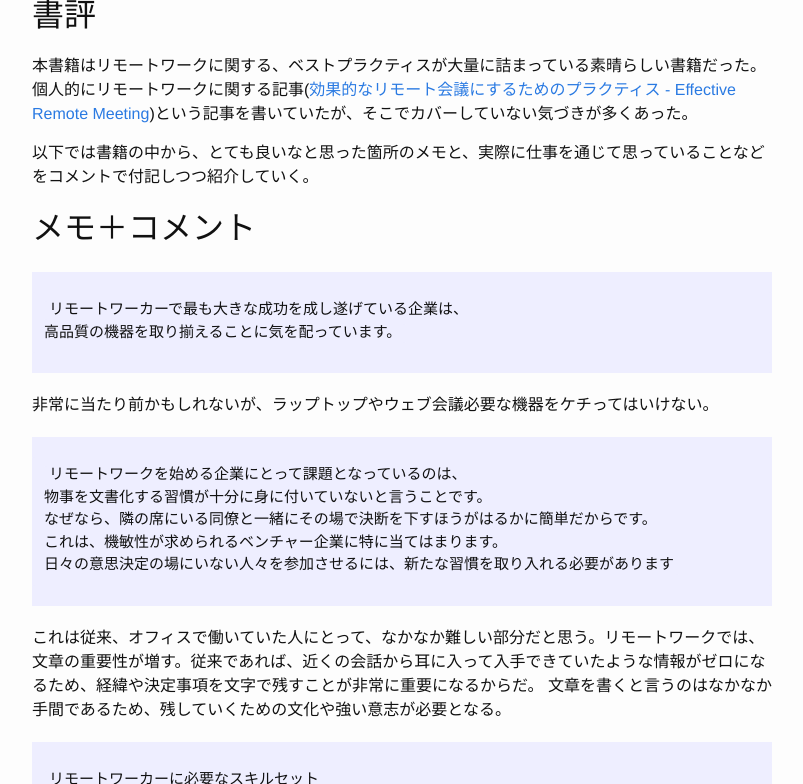
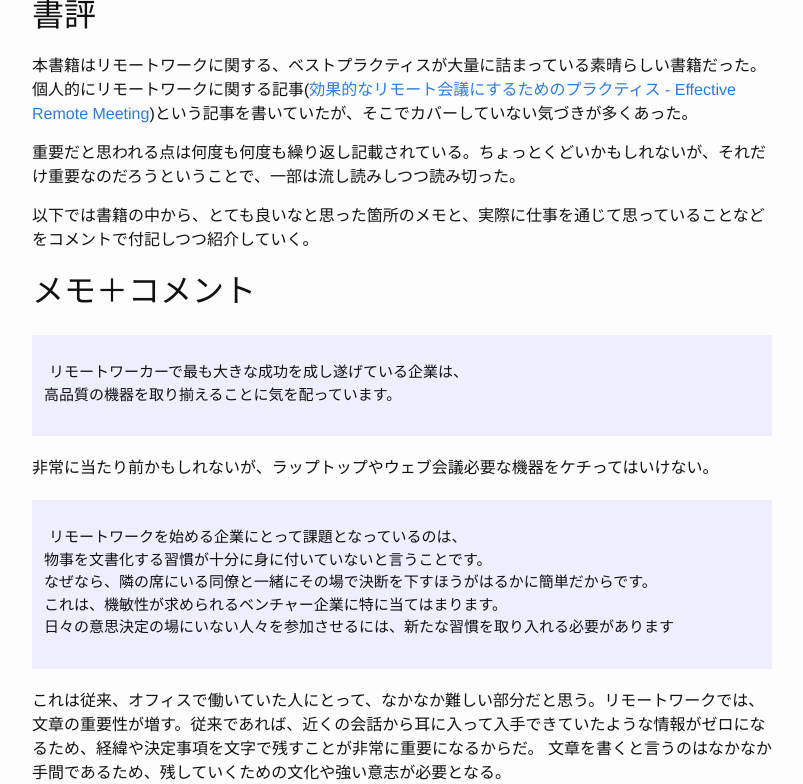
Before and after one commit to iwashi/iwashi.github.io, a Jekyll site: the page built from _posts/2020-08-23-Work-Together-Anywhere-Impression.md, in a window 1280 px wide and 900 px high, scrolled down 552 px, cut to the strip 116-900 px from the top of the window. Shown: the whole strip, without its empty margins (238-1041 px from the left). Built offline with Jekyll 4.4.1, drawn with Linux system fonts in a browser that asks for light colours.

Commit message:
brush up

```diff
--- a/_posts/2020-08-23-Work-Together-Anywhere-Impression.md
+++ b/_posts/2020-08-23-Work-Together-Anywhere-Impression.md
@@ -15,6 +15,8 @@ tags: []
 ## 書評
 
 本書籍はリモートワークに関する、ベストプラクティスが大量に詰まっている素晴らしい書籍だった。個人的にリモートワークに関する記事([効果的なリモート会議にするためのプラクティス - Effective Remote Meeting](https://iwashi.co/2020/03/27/Effective-Remote-Meeting))という記事を書いていたが、そこでカバーしていない気づきが多くあった。
+
+重要だと思われる点は何度も何度も繰り返し記載されている。ちょっとくどいかもしれないが、それだけ重要なのだろうということで、一部は流し読みしつつ読み切った。
 
 以下では書籍の中から、とても良いなと思った箇所のメモと、実際に仕事を通じて思っていることなどをコメントで付記しつつ紹介していく。
 
```
